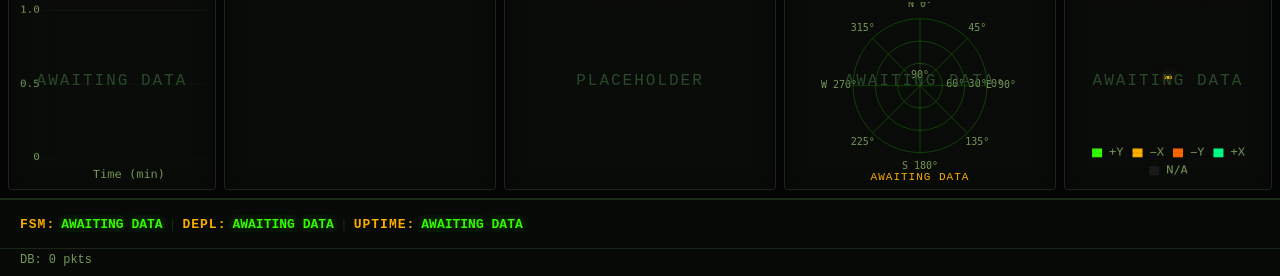
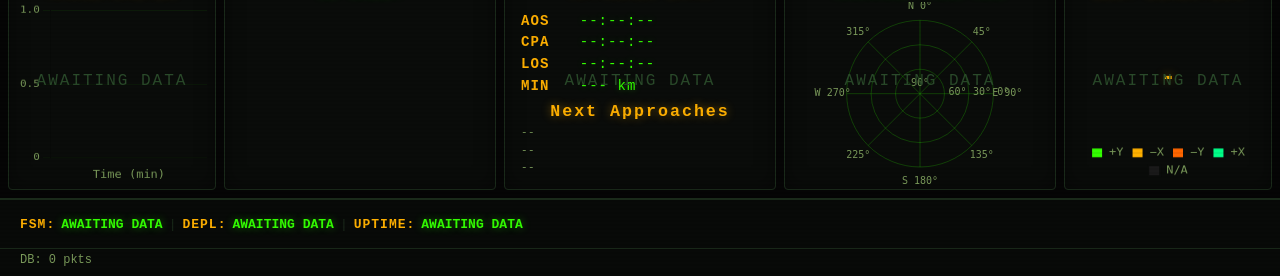
Before and after one commit to HarvardUndergraduateAerospaceCollective/CubeSATI_MissionStation, a Flask app: page / in a window 1280 px wide. Shown: the part 524-800 px from the top of the page. Run offline with Flask 3, Linux system fonts and the light colour scheme; data that the repository does not hold is empty; parts of the project's set-up code (start-up, migrations or seed data) failed here and were passed over; some libraries are stand-ins or nearby versions.

Commit message:
big AOS/LOS changes

```diff
--- a/static/dashboard.js
+++ b/static/dashboard.js
@@ -146,8 +146,12 @@
   })();
 
   const approachCanvas = document.getElementById("approach-polar");
-  const approachMeta = document.getElementById("approach-meta");
   const approachCtx = approachCanvas ? approachCanvas.getContext("2d") : null;
+
+  // Dynamic refresh state for approach tracking
+  let approachFastMode = false;
+  let approachFastTimer = null;
+  let fastModeExitAt = null;
 
 
   // ──────────────────────────────────────────
@@ -672,27 +676,12 @@
       if (!data || typeof data.az_deg !== "number" || typeof data.el_deg !== "number") {
         if (awaiting) awaiting.classList.remove("hidden");
         if (awaiting) awaiting.textContent = "AWAITING DATA";
-        if (approachMeta) approachMeta.textContent = "AWAITING DATA";
         lastApproach = null;
         drawApproachPolar(null);
         return;
       }
       lastApproach = data;
       drawApproachPolar(lastApproach);
-
-      if (approachMeta) {
-        if (data.visible) {
-          approachMeta.textContent =
-            "AOS " + formatEta(data.pass_start_eta_sec) + "  " +
-            "CPA " + formatEta(data.eta_sec) + "  " +
-            "LOS " + formatEta(data.pass_end_eta_sec) + "  " +
-            "MIN " + data.slant_range_km.toFixed(1) + " km";
-        } else {
-          approachMeta.textContent =
-            "NO LOS  |  NEAREST ETA " + formatEta(data.eta_sec) +
-            "  EL " + data.el_deg.toFixed(1) + "°";
-        }
-      }
 
       if (awaiting) {
         if (data.visible) {
@@ -706,9 +695,104 @@
       console.error("Harvard approach fetch failed:", e);
       if (awaiting) awaiting.classList.remove("hidden");
       if (awaiting) awaiting.textContent = "AWAITING DATA";
-      if (approachMeta) approachMeta.textContent = "AWAITING DATA";
       lastApproach = null;
       drawApproachPolar(null);
+    }
+  }
+
+  async function refreshNextApproaches() {
+    const awaitingFeed = document.getElementById("awaiting-feed");
+    try {
+      const data = await fetchJSON("/api/next_approaches");
+
+      if (!data.current_pass) {
+        if (awaitingFeed) awaitingFeed.classList.remove("hidden");
+        setApproachVal("current-aos", "--:--:--");
+        setApproachVal("current-cpa", "--:--:--");
+        setApproachVal("current-los", "--:--:--");
+        setApproachVal("current-min", "--- km");
+        for (let i = 0; i < 3; i++) {
+          const el = document.getElementById("upcoming-" + i);
+          if (el) el.textContent = "--";
+        }
+        updateApproachFastMode(null);
+        return;
+      }
+
+      if (awaitingFeed) awaitingFeed.classList.add("hidden");
+
+      const cp = data.current_pass;
+      setApproachVal("current-aos", formatEta(cp.aos_eta_sec));
+      setApproachVal("current-cpa", formatEta(cp.cpa_eta_sec));
+      setApproachVal("current-los", formatEta(cp.los_eta_sec));
+      setApproachVal("current-min", cp.min_range_km.toFixed(1) + " km");
+
+      const upcoming = data.upcoming || [];
+      for (let i = 0; i < 3; i++) {
+        const el = document.getElementById("upcoming-" + i);
+        if (!el) continue;
+        if (i < upcoming.length) {
+          const p = upcoming[i];
+          el.textContent =
+            "AOS " + formatEta(p.aos_eta_sec) +
+            "  CPA " + formatEta(p.cpa_eta_sec) +
+            "  LOS " + formatEta(p.los_eta_sec) +
+            "  MIN " + p.min_range_km.toFixed(1) + " km";
+        } else {
+          el.textContent = "--";
+        }
+      }
+
+      updateApproachFastMode(cp);
+    } catch (e) {
+      console.error("Next approaches fetch failed:", e);
+    }
+  }
+
+  function setApproachVal(id, text) {
+    const el = document.getElementById(id);
+    if (!el) return;
+    const span = el.querySelector(".approach-val");
+    if (span) { span.textContent = text; }
+  }
+
+  function updateApproachFastMode(currentPass) {
+    if (!currentPass) {
+      exitFastMode();
+      return;
+    }
+
+    var aosEta = currentPass.aos_eta_sec;
+
+    if (aosEta <= 300) {
+      fastModeExitAt = null;
+      enterFastMode();
+    } else if (approachFastMode) {
+      if (fastModeExitAt === null) {
+        fastModeExitAt = Date.now() + 120000;
+      }
+      if (Date.now() >= fastModeExitAt) {
+        exitFastMode();
+      }
+    }
+  }
+
+  function enterFastMode() {
+    if (approachFastMode) return;
+    approachFastMode = true;
+    approachFastTimer = setInterval(function () {
+      refreshHarvardApproach();
+      refreshNextApproaches();
+    }, 1000);
+  }
+
+  function exitFastMode() {
+    if (!approachFastMode) return;
+    approachFastMode = false;
+    fastModeExitAt = null;
+    if (approachFastTimer) {
+      clearInterval(approachFastTimer);
+      approachFastTimer = null;
     }
   }
 
@@ -726,6 +810,7 @@
         refreshFSM();
         refreshBestDir();
         refreshHarvardApproach();
+        refreshNextApproaches();
       });
     } catch (e) {
       // SocketIO not available — no problem, we poll
@@ -747,6 +832,7 @@
   refreshFSM();
   refreshBestDir();
   refreshHarvardApproach();
+  refreshNextApproaches();
 
   setInterval(refreshTrack, TRACK_REFRESH_MS);
   setInterval(refreshPanels, PANEL_REFRESH_MS);
@@ -755,6 +841,7 @@
   setInterval(refreshFSM, PANEL_REFRESH_MS);
   setInterval(refreshBestDir, PANEL_REFRESH_MS);
   setInterval(refreshHarvardApproach, PANEL_REFRESH_MS);
+  setInterval(refreshNextApproaches, PANEL_REFRESH_MS);
 
   function scheduleMapResize() {
     if (scheduleMapResize._timer) {
--- a/static/style.css
+++ b/static/style.css
@@ -314,23 +314,72 @@ body::after {
   min-height: 0;
 }
 
-#approach-meta {
-  flex-shrink: 0;
-  min-height: 14px;
-  margin-top: 2px;
+
+#panel-title-globe       { color: #33ff00; text-shadow: 0 0 8px rgba(51, 255, 0, 0.4); }
+#panel-title-feed        { color: #ffb000; text-shadow: 0 0 8px rgba(255, 176, 0, 0.4); }
+#panel-title-placeholder { color: #33ff00; text-shadow: 0 0 8px rgba(51, 255, 0, 0.4); }
+
+/* ── Approach Data Panel ── */
+
+#approach-info {
+  flex: 1;
+  display: flex;
+  flex-direction: column;
+  justify-content: center;
+  padding: 4px 8px;
+  min-height: 0;
+  overflow: hidden;
+}
+
+#current-pass-section {
+  display: flex;
+  flex-direction: column;
+  gap: 2px;
+}
+
+.approach-line {
+  font-size: clamp(11px, 1.1vw, 16px);
+  line-height: 1.4;
+  letter-spacing: 1px;
+}
+
+.approach-key {
   color: var(--phosphor-amber);
-  font-size: 11px;
-  font-family: "Courier New", "Consolas", monospace;
+  font-weight: bold;
+  display: inline-block;
+  width: 3.5em;
+}
+
+.approach-val {
+  color: var(--phosphor-green);
+  text-shadow: 0 0 6px rgba(51, 255, 0, 0.35);
+}
+
+#next-approaches-label {
   text-align: center;
-  letter-spacing: 1px;
+  font-size: clamp(13px, 1.3vw, 20px);
+  font-weight: bold;
+  color: var(--phosphor-amber);
+  text-shadow: 0 0 10px rgba(255, 176, 0, 0.45);
+  margin: 6px 0 4px;
+  letter-spacing: 2px;
+}
+
+#upcoming-passes {
+  display: flex;
+  flex-direction: column;
+  gap: 2px;
+}
+
+.upcoming-line {
+  font-size: clamp(9px, 0.85vw, 13px);
+  color: var(--text-label);
+  letter-spacing: 0.5px;
+  line-height: 1.4;
   white-space: nowrap;
   overflow: hidden;
   text-overflow: ellipsis;
 }
-
-#panel-title-globe       { color: #33ff00; text-shadow: 0 0 8px rgba(51, 255, 0, 0.4); }
-#panel-title-feed        { color: #ffb000; text-shadow: 0 0 8px rgba(255, 176, 0, 0.4); }
-#panel-title-placeholder { color: #3a5a3a; }
 
 /* ── Leaflet custom markers ── */
 
--- a/templates/index.html
+++ b/templates/index.html
@@ -81,13 +81,26 @@
         <div id="globe"></div>
       </div>
       <div class="panel-box" id="live-feed-panel">
-        <div class="panel-title" id="panel-title-feed">LIVE FEED</div>
-        <div class="awaiting" id="awaiting-feed">PLACEHOLDER</div>
+        <div class="panel-title" id="panel-title-feed">APPROACH DATA</div>
+        <div id="approach-info">
+          <div id="current-pass-section">
+            <div class="approach-line" id="current-aos"><span class="approach-key">AOS</span> <span class="approach-val">--:--:--</span></div>
+            <div class="approach-line" id="current-cpa"><span class="approach-key">CPA</span> <span class="approach-val">--:--:--</span></div>
+            <div class="approach-line" id="current-los"><span class="approach-key">LOS</span> <span class="approach-val">--:--:--</span></div>
+            <div class="approach-line" id="current-min"><span class="approach-key">MIN</span> <span class="approach-val">--- km</span></div>
+          </div>
+          <div id="next-approaches-label">Next Approaches</div>
+          <div id="upcoming-passes">
+            <div class="upcoming-line" id="upcoming-0">--</div>
+            <div class="upcoming-line" id="upcoming-1">--</div>
+            <div class="upcoming-line" id="upcoming-2">--</div>
+          </div>
+        </div>
+        <div class="awaiting" id="awaiting-feed">AWAITING DATA</div>
       </div>
       <div class="panel-box" id="placeholder-panel">
         <div class="panel-title" id="panel-title-placeholder">HARVARD PASS ARC</div>
         <canvas id="approach-polar"></canvas>
-        <div id="approach-meta">AWAITING DATA</div>
         <div class="awaiting" id="awaiting-placeholder">AWAITING DATA</div>
       </div>
     </div>
```
Also changed, not shown: web_server.py (+93 -52 lines).
